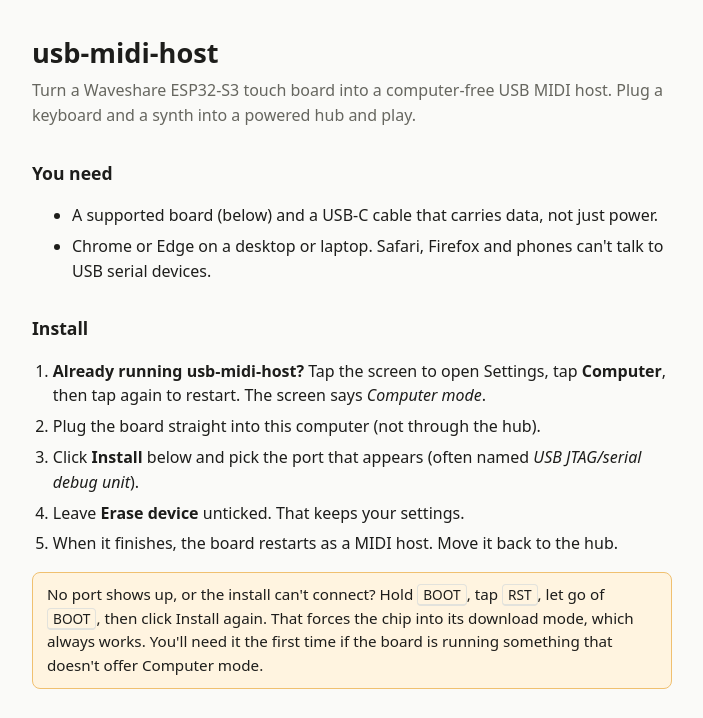
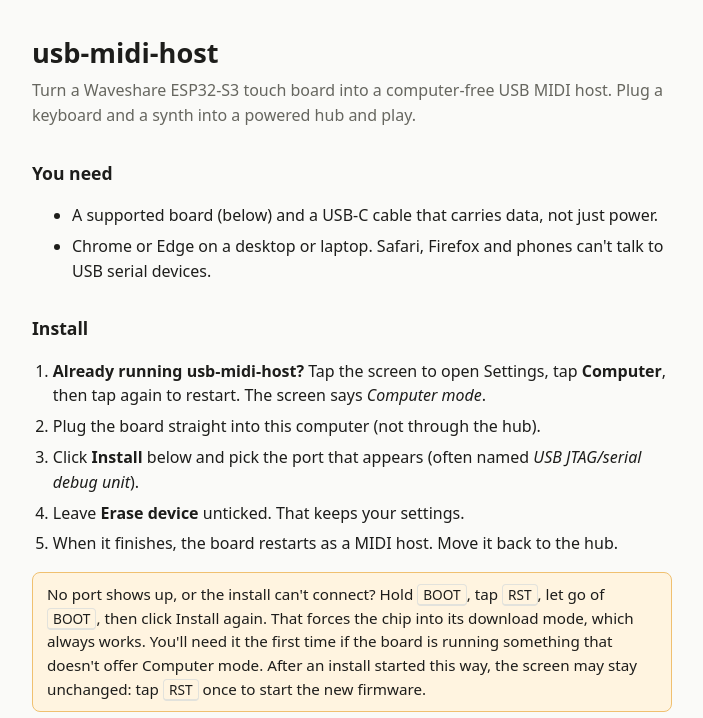
Before and after one commit to chadthornton/outrigger, a plain HTML site: page site/index.html in a window 1280 px wide. Shown: the top 718 px of the page, without its empty margins (288-991 px from the left). Drawn offline with Linux system fonts and the light colour scheme.

Commit message:
Installer page: tap RST after a BOOT+RST install
Co-Authored-By: Claude Opus 5.5 <noreply@anthropic.com>

```diff
--- a/site/index.html
+++ b/site/index.html
@@ -60,7 +60,8 @@
   </ol>
   <p class="note">No port shows up, or the install can't connect? Hold <kbd>BOOT</kbd>, tap <kbd>RST</kbd>, let go of
     <kbd>BOOT</kbd>, then click Install again. That forces the chip into its download mode, which always works. You'll need it
-    the first time if the board is running something that doesn't offer Computer mode.</p>
+    the first time if the board is running something that doesn't offer Computer mode. After an install started this way,
+    the screen may stay unchanged: tap <kbd>RST</kbd> once to start the new firmware.</p>
 
   <h2>Boards</h2>
   <div class="board">
```
